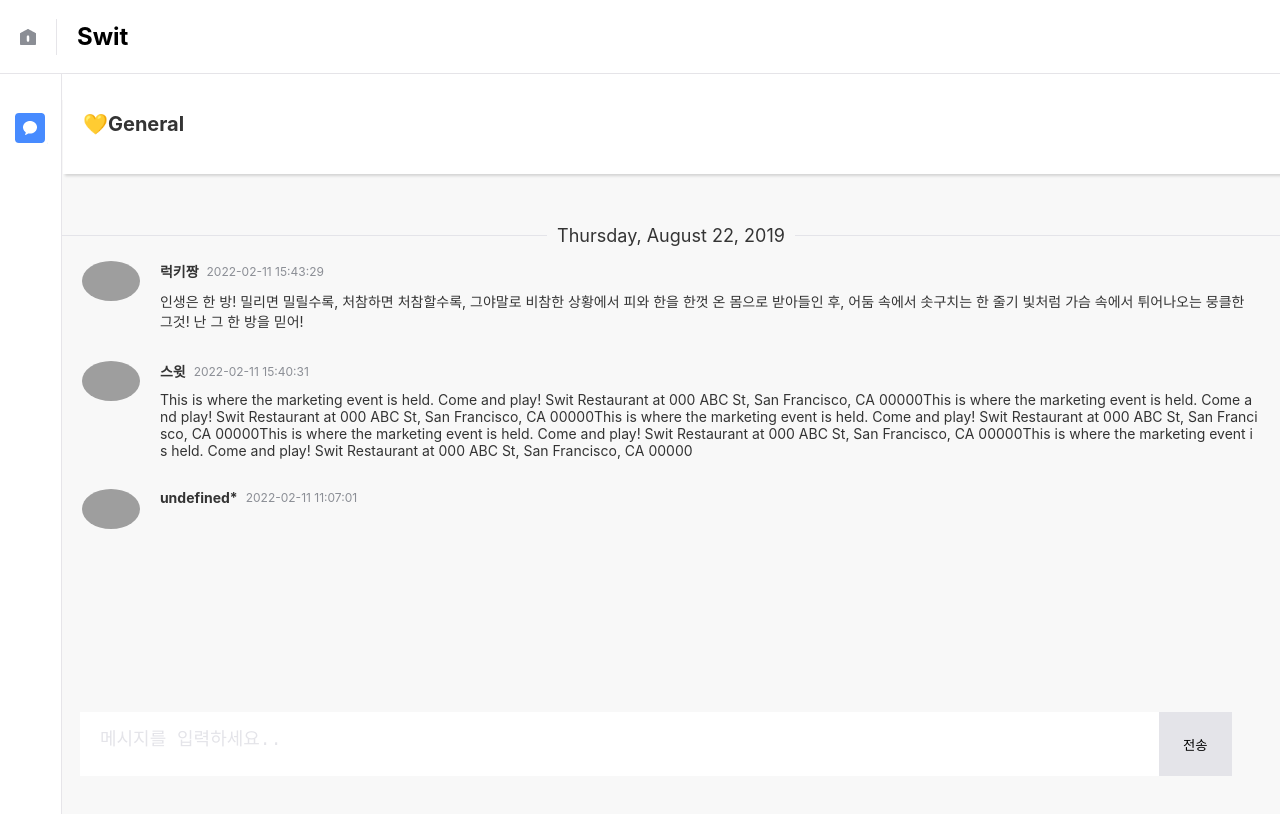
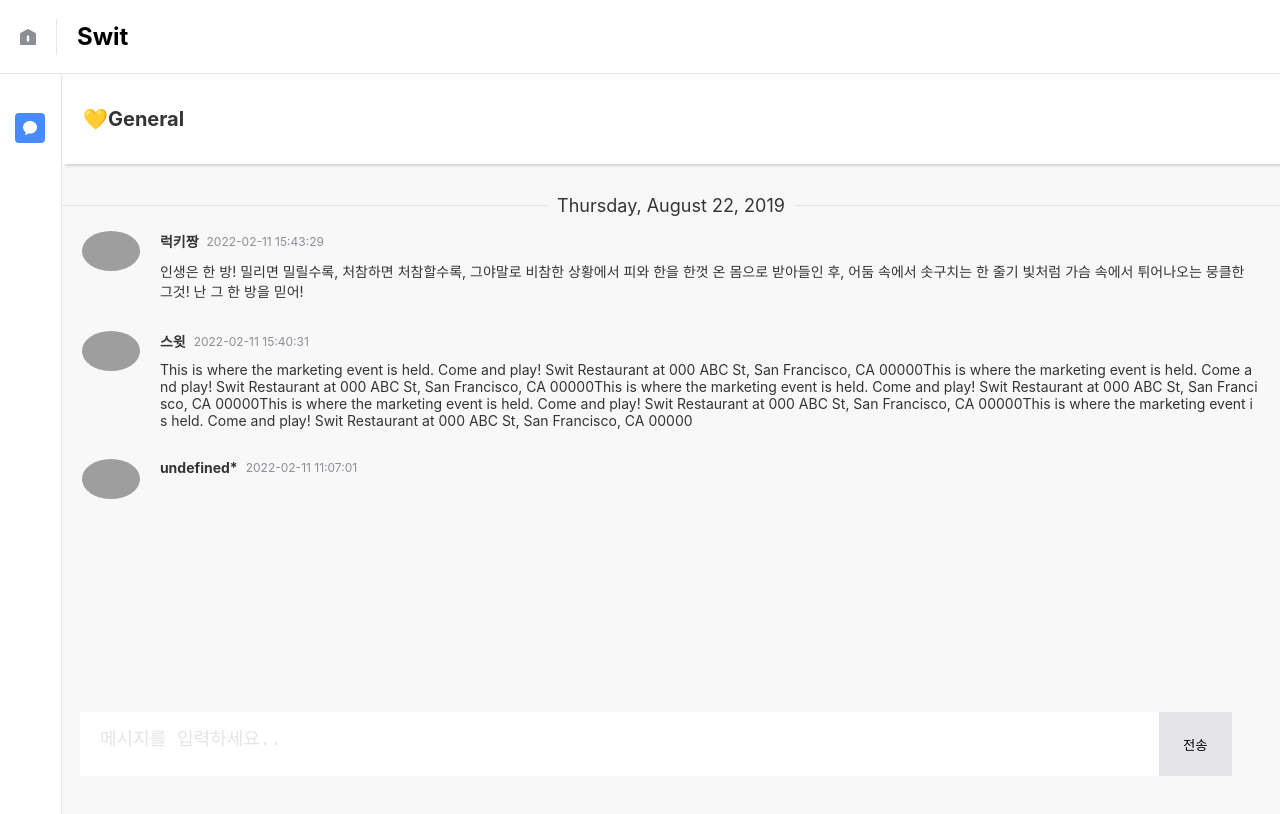
Before and after one commit to wanted-luckyzzang/wanted-swit-messenger, a React (Create React App) app: page /main in a window 1280 px wide. Shown: the top 814 px of the page. Built offline with nearby package versions, Linux system fonts and the light colour scheme; grey boxes are pictures that could not be loaded.

Commit message:
:adhesive_bandage: 사소한 스타일 수정, import문 순서 조절

```diff
--- a/src/components/messageInput/messageInput.scss
+++ b/src/components/messageInput/messageInput.scss
@@ -1,4 +1,5 @@
 .input-container {
+  background: #f8f8f8;
   padding: 16px 18px;
   display: flex;
   align-items: center;
--- a/src/index.scss
+++ b/src/index.scss
@@ -5,7 +5,7 @@ body {
     'Helvetica Neue', sans-serif;
   -webkit-font-smoothing: antialiased;
   -moz-osx-font-smoothing: grayscale;
-  padding-top: 100px;
+  padding-top: 70px;
 }
 
 code {
--- a/src/pages/Main/Main.scss
+++ b/src/pages/Main/Main.scss
@@ -25,10 +25,11 @@
       margin: auto 0;
 
       .home-icon {
-        background: url("../../assets/svg-icons.png") no-repeat -545px -119px;
+        background: url('../../assets/svg-icons.png') no-repeat -545px -119px;
         width: 16px;
         height: 16px;
         margin-top: 10px;
+        cursor: pointer;
       }
     }
 
@@ -37,6 +38,7 @@
       font-weight: 700;
       padding-left: 20px;
       margin: auto 0;
+      cursor: pointer;
     }
   }
 
@@ -57,7 +59,8 @@
         margin: 0 auto;
         width: 35px;
         height: 35px;
-        background: url("../../assets/svg-icons.png") no-repeat -373px -285px;
+        background: url('../../assets/svg-icons.png') no-repeat -373px -285px;
+        cursor: pointer;
       }
     }
 
@@ -71,7 +74,7 @@
       .nav {
         display: flex;
         align-items: center;
-        height: 100px;
+        height: 90px;
         z-index: 5;
         background: #fff;
         padding: 0 20px;
--- a/src/pages/Main/Main.tsx
+++ b/src/pages/Main/Main.tsx
@@ -1,8 +1,8 @@
-import './Main.scss';
 import { useSelector } from 'react-redux';
 import { StoreState } from 'types/store';
 import MessageCard from 'components/messageCard/messageCard';
 import MessageInput from 'components/messageInput/messageInput';
+import './Main.scss';
 
 const Main = () => {
   const messageState = useSelector((state: StoreState) => state.message);
```
